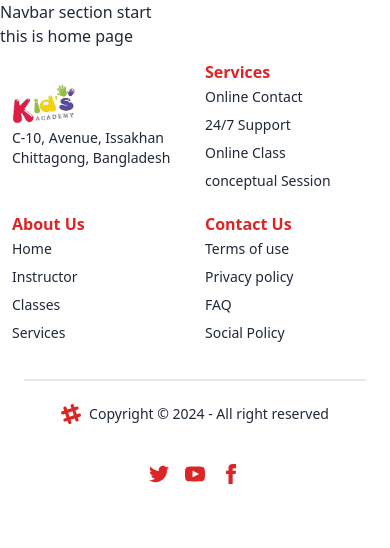
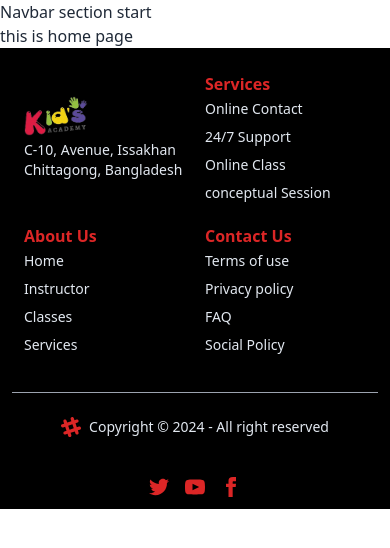
Before and after one commit to sohanwebdevctg/kids-academy-mern-stack-client-site-project-12, a React (Vite) app: page / in a window 390 px wide. Shown: the top 548 px of the page. Built offline with nearby package versions, Linux system fonts and the light colour scheme.

Commit message:
adding footer white mobile responsive

```diff
--- a/src/components/Footer/Footer.jsx
+++ b/src/components/Footer/Footer.jsx
@@ -4,12 +4,12 @@ import logo from '../../../public/logo/logo.png'
 
 const Footer = () => {
   return (
-    <div className="">
+    <div className="bg-black p-3 sm:p-10 md:p-8 lg:p-10 xl:p-12">
       {/* footer content start */}
       <div className="container mx-auto">
         {/* footer section start */}
         {/* top footer start */}
-        <div className="p-3 md:p-8 grid grid-cols-2 gap-5 md:flex justify-between items-center">
+        <div className="p-3 md:p-8 grid grid-cols-2 gap-5 md:flex justify-between items-center ">
           {/* item1 start */}
           <div>
             <ul className="space-y-1">
@@ -17,7 +17,7 @@ const Footer = () => {
               src={logo}
               className="w-16 h-10 sm:w-24 sm:h-12 md:w-24 md:h-10 lg:w-24 lg:h-12 xl:w-24 xl:h-12"
             ></img></li>
-            <li><p className="text-sm sm:text-base md:text-sm lg:text-base xl:text-base">
+            <li><p className="text-sm sm:text-base md:text-sm lg:text-base xl:text-base text-slate-200">
               C-10, Avenue, Issakhan<br></br>Chittagong, Bangladesh
             </p></li>
             </ul>
@@ -34,25 +34,25 @@ const Footer = () => {
             <ul className="space-y-1">
               <li><Link
               to="/"
-              className="text-sm sm:text-base md:text-sm lg:text-base xl:text-base"
+              className="text-sm sm:text-base md:text-sm lg:text-base xl:text-base text-slate-200"
             >
               Online Contact
             </Link></li>
               <li><Link
               to="/"
-              className="text-sm sm:text-base md:text-sm lg:text-base xl:text-base"
+              className="text-sm sm:text-base md:text-sm lg:text-base xl:text-base text-slate-200"
             >
               24/7 Support
             </Link></li>
               <li><Link
               to="/"
-              className="text-sm sm:text-base md:text-sm lg:text-base xl:text-base"
+              className="text-sm sm:text-base md:text-sm lg:text-base xl:text-base text-slate-200"
             >
               Online Class
             </Link></li>
               <li><Link
               to="/"
-              className="text-sm sm:text-base md:text-sm lg:text-base xl:text-base"
+              className="text-sm sm:text-base md:text-sm lg:text-base xl:text-base text-slate-200"
             >
             conceptual Session
             </Link></li>
@@ -71,25 +71,25 @@ const Footer = () => {
             <ul className="space-y-1">
               <li><Link
               to="/"
-              className="text-sm sm:text-base md:text-sm lg:text-base xl:text-base"
+              className="text-sm sm:text-base md:text-sm lg:text-base xl:text-base text-slate-200"
             >
               Home
             </Link></li>
               <li><Link
               to="/"
-              className="text-sm sm:text-base md:text-sm lg:text-base xl:text-base"
+              className="text-sm sm:text-base md:text-sm lg:text-base xl:text-base text-slate-200"
             >
               Instructor
             </Link></li>
               <li><Link
               to="/"
-              className="text-sm sm:text-base md:text-sm lg:text-base xl:text-base"
+              className="text-sm sm:text-base md:text-sm lg:text-base xl:text-base text-slate-200"
             >
               Classes
             </Link></li>
               <li><Link
               to="/"
-              className="text-sm sm:text-base md:text-sm lg:text-base xl:text-base"
+              className="text-sm sm:text-base md:text-sm lg:text-base xl:text-base text-slate-200"
             >
               Services
             </Link></li>
@@ -108,25 +108,25 @@ const Footer = () => {
             <ul className="space-y-1">
               <li><Link
               to="/"
-              className="text-sm sm:text-base md:text-sm lg:text-base xl:text-base"
+              className="text-sm sm:text-base md:text-sm lg:text-base xl:text-base text-slate-200"
             >
               Terms of use
             </Link></li>
               <li><Link
               to="/"
-              className="text-sm sm:text-base md:text-sm lg:text-base xl:text-base"
+              className="text-sm sm:text-base md:text-sm lg:text-base xl:text-base text-slate-200"
             >
               Privacy policy
             </Link></li>
               <li><Link
               to="/"
-              className="text-sm sm:text-base md:text-sm lg:text-base xl:text-base"
+              className="text-sm sm:text-base md:text-sm lg:text-base xl:text-base text-slate-200"
             >
               FAQ
             </Link></li>
               <li><Link
               to="/"
-              className="text-sm sm:text-base md:text-sm lg:text-base xl:text-base"
+              className="text-sm sm:text-base md:text-sm lg:text-base xl:text-base text-slate-200"
             >
               Social Policy
             </Link></li>
@@ -136,7 +136,7 @@ const Footer = () => {
           {/* item4 end */}
         </div>
         {/* top footer end */}
-        <div className="divider px-6 md:px-0"></div>
+        <hr className=" border-x-[1px] border-gray-400 w-full my-6 "></hr>
         {/* bottom footer start */}
         {/* bottom footer end */}
         <footer className="footer flex justify-center sm:justify-between items-center flex-col sm:flex-row px-5">
@@ -150,7 +150,7 @@ const Footer = () => {
             >
               <path d="M22.672 15.226l-2.432.811.841 2.515c.33 1.019-.209 2.127-1.23 2.456-1.15.325-2.148-.321-2.463-1.226l-.84-2.518-5.013 1.677.84 2.517c.391 1.203-.434 2.542-1.831 2.542-.88 0-1.601-.564-1.86-1.314l-.842-2.516-2.431.809c-1.135.328-2.145-.317-2.463-1.229-.329-1.018.211-2.127 1.231-2.456l2.432-.809-1.621-4.823-2.432.808c-1.355.384-2.558-.59-2.558-1.839 0-.817.509-1.582 1.327-1.846l2.433-.809-.842-2.515c-.33-1.02.211-2.129 1.232-2.458 1.02-.329 2.13.209 2.461 1.229l.842 2.515 5.011-1.677-.839-2.517c-.403-1.238.484-2.553 1.843-2.553.819 0 1.585.509 1.85 1.326l.841 2.517 2.431-.81c1.02-.33 2.131.211 2.461 1.229.332 1.018-.21 2.126-1.23 2.456l-2.433.809 1.622 4.823 2.433-.809c1.242-.401 2.557.484 2.557 1.838 0 .819-.51 1.583-1.328 1.847m-8.992-6.428l-5.01 1.675 1.619 4.828 5.011-1.674-1.62-4.829z"></path>
             </svg>
-            <p className="xl:text-base">Copyright © 2024 - All right reserved</p>
+            <p className="xl:text-base text-slate-200">Copyright © 2024 - All right reserved</p>
           </aside>
           <nav className="grid-flow-col gap-4 md:place-self-center md:justify-self-end">
             <a>
```
Also changed, not shown: src/index.css (line endings or trailing spaces).
